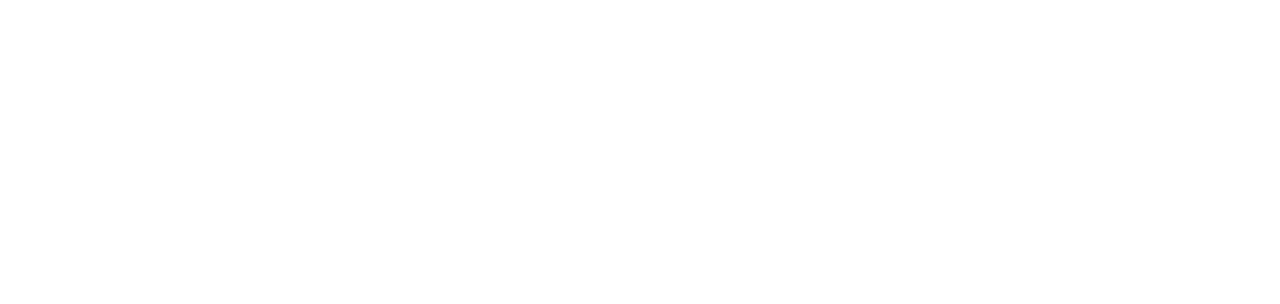
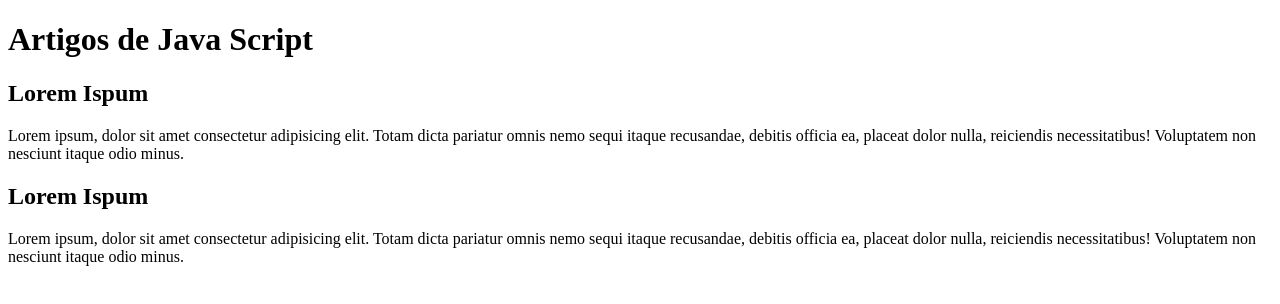
Before and after one commit to MatheusSantos-bot/Site, a plain HTML site: page index.html in a window 1280 px wide. Drawn offline with Linux system fonts and the light colour scheme.

Commit message:
Adicionado artigos de JS

```diff
--- a/index.html
+++ b/index.html
@@ -6,6 +6,16 @@
     <title>Site de teste</title>
 </head>
 <body>
-
+    <header>
+        <h1>Artigos de Java Script</h1>
+    </header>
+    <article>
+        <h2>Lorem Ispum</h2>
+        <p>Lorem ipsum, dolor sit amet consectetur adipisicing elit. Totam dicta pariatur omnis nemo sequi itaque recusandae, debitis officia ea, placeat dolor nulla, reiciendis necessitatibus! Voluptatem non nesciunt itaque odio minus.</p>
+    </article>
+    <article>
+        <h2>Lorem Ispum</h2>
+        <p>Lorem ipsum, dolor sit amet consectetur adipisicing elit. Totam dicta pariatur omnis nemo sequi itaque recusandae, debitis officia ea, placeat dolor nulla, reiciendis necessitatibus! Voluptatem non nesciunt itaque odio minus.</p>
+    </article>
 </body>
 </html>
```
